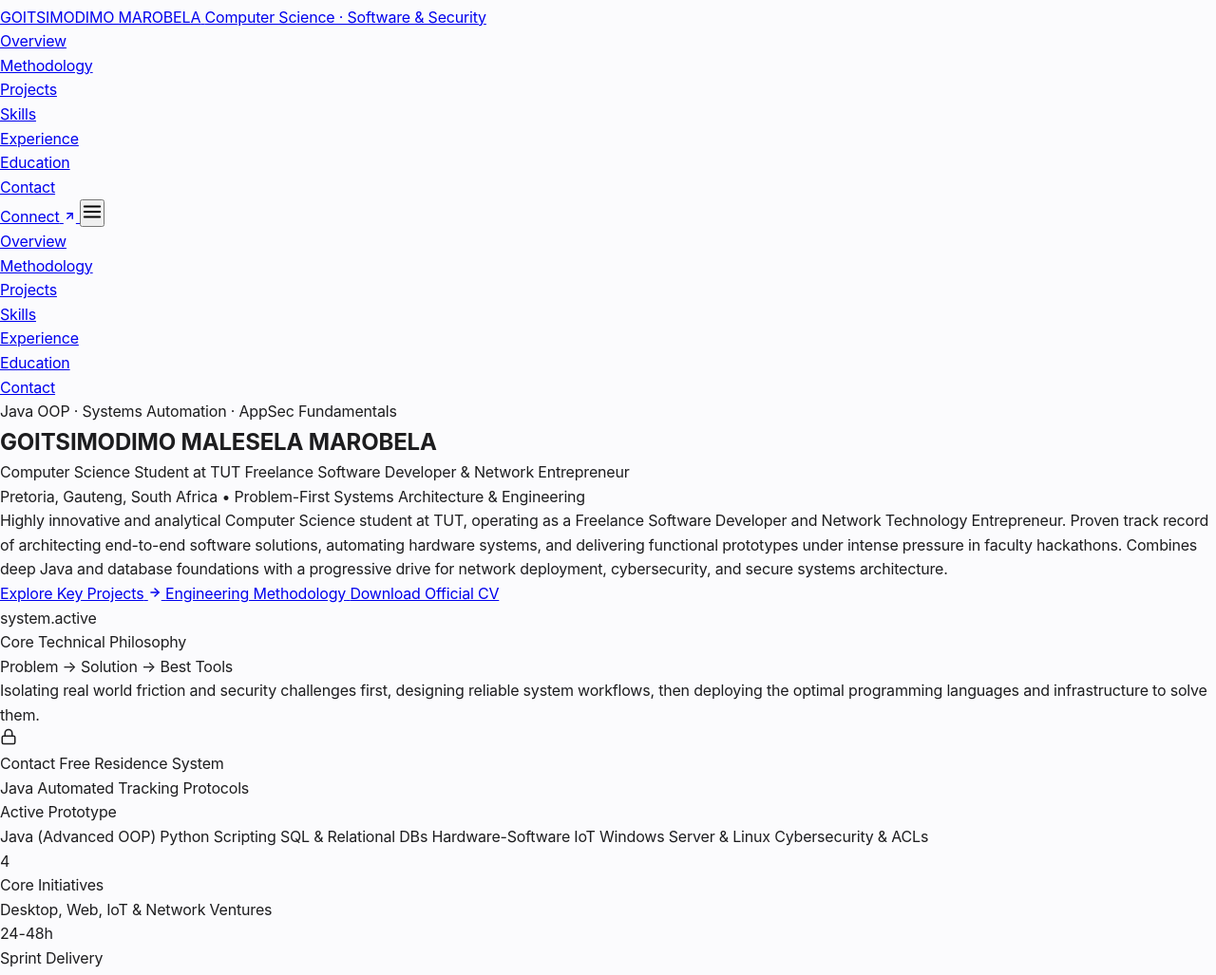
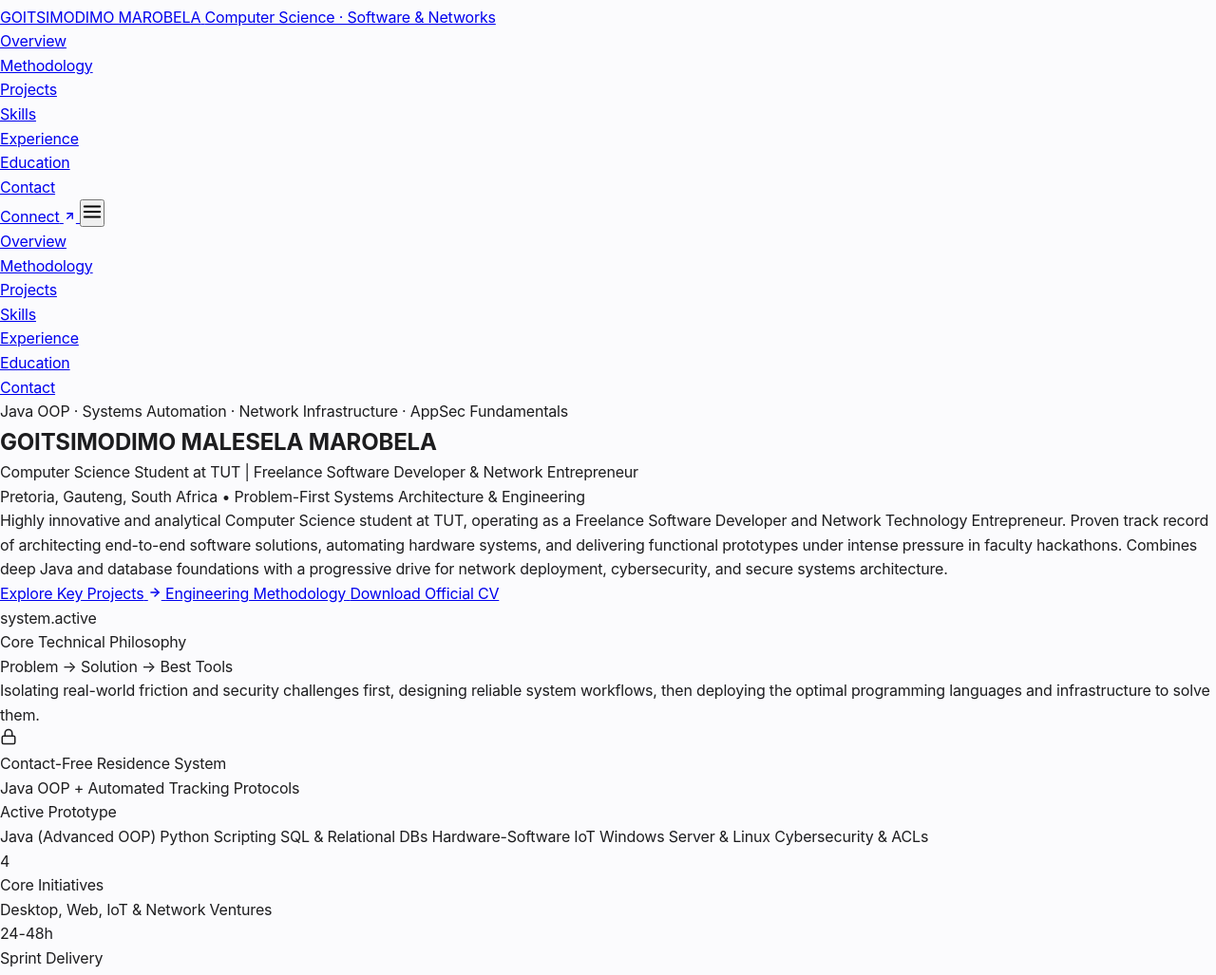
Before and after one commit to goitsi101/Goitsimodimo, a plain HTML site: page index.html in a window 1280 px wide. Shown: the part 1026-2053 px from the top of the page at 95% size. Drawn offline with Linux system fonts and the light colour scheme.

Commit message:
Update index.html

```diff
--- a/index.html
+++ b/index.html
@@ -3,7 +3,7 @@
 <head>
   <meta charset="UTF-8">
   <meta name="viewport" content="width=device-width, initial-scale=1.0, maximum-scale=5.0">
-  <title>Goitsimodimo Marobela  Computer Science Student, Software Developer </title>
+  <title>Goitsimodimo Marobela | Computer Science Student, Software Developer & Network Entrepreneur</title>
   <meta name="description" content="Portfolio of Goitsimodimo Malesela Marobela — Computer Science student at TUT, Freelance Software Developer and Network Technology Entrepreneur.">
   <link rel="icon" href="favicon.ico" sizes="any">
   <link rel="icon" href="favicon.png" type="image/png">
@@ -20,7 +20,7 @@
       </div>
       <div class="brand-text">
         <span class="brand-name">GOITSIMODIMO MAROBELA</span>
-        <span class="brand-title">Computer Science · Software & Security</span>
+        <span class="brand-title">Computer Science · Software & Networks</span>
       </div>
     </a>
 
@@ -65,11 +65,11 @@
       <div>
         <div class="badge">
           <span class="badge-dot"></span>
-          <span>Java OOP · Systems Automation · AppSec Fundamentals</span>
+          <span>Java OOP · Systems Automation · Network Infrastructure · AppSec Fundamentals</span>
         </div>
 
         <h1>GOITSIMODIMO MALESELA MAROBELA</h1>
-        <div class="hero-role">Computer Science Student at TUT  Freelance Software Developer & Network Entrepreneur</div>
+        <div class="hero-role">Computer Science Student at TUT | Freelance Software Developer & Network Entrepreneur</div>
         <div class="hero-tagline">Pretoria, Gauteng, South Africa • Problem-First Systems Architecture & Engineering</div>
         <p class="hero-desc">
           Highly innovative and analytical Computer Science student at TUT, operating as a Freelance Software Developer and Network Technology Entrepreneur. Proven track record of architecting end-to-end software solutions, automating hardware systems, and delivering functional prototypes under intense pressure in faculty hackathons. Combines deep Java and database foundations with a progressive drive for network deployment, cybersecurity, and secure systems architecture.
@@ -103,7 +103,7 @@
           <div class="window-focus-label">Core Technical Philosophy</div>
           <div class="window-focus-title">Problem → Solution → Best Tools</div>
           <div class="window-focus-desc">
-            Isolating real world friction and security challenges first, designing reliable system workflows, then deploying the optimal programming languages and infrastructure to solve them.
+            Isolating real-world friction and security challenges first, designing reliable system workflows, then deploying the optimal programming languages and infrastructure to solve them.
           </div>
 
           <div class="telemetry-card">
@@ -112,8 +112,8 @@
                 <svg width="18" height="18" viewBox="0 0 24 24" fill="none" stroke="currentColor" stroke-width="2" stroke-linecap="round" stroke-linejoin="round" aria-hidden="true"><rect width="18" height="11" x="3" y="11" rx="2" ry="2"></rect><path d="M7 11V7a5 5 0 0 1 10 0v4"></path></svg>
               </div>
               <div>
-                <div class="telemetry-title">Contact Free Residence System</div>
-                <div class="telemetry-sub">Java   Automated Tracking Protocols</div>
+                <div class="telemetry-title">Contact-Free Residence System</div>
+                <div class="telemetry-sub">Java OOP + Automated Tracking Protocols</div>
               </div>
             </div>
             <span class="badge-validated">Active Prototype</span>
```
